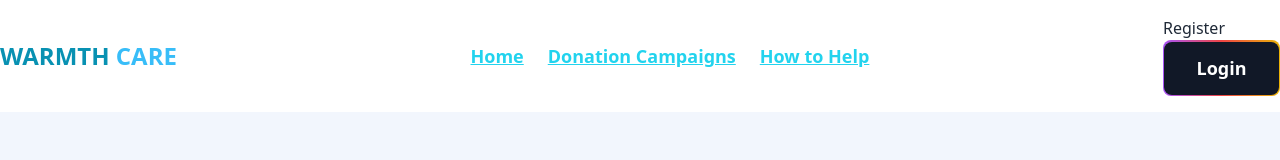
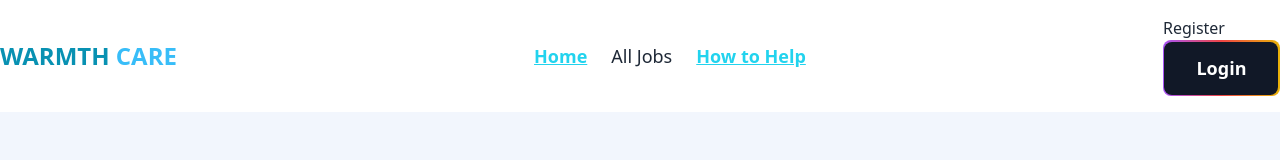
Before and after one commit to SK-Jabed/Job-Portal-Client, a React (Vite) app: page / in a window 1280 px wide. Shown: the top 160 px of the page. Built offline with nearby package versions, Linux system fonts and the light colour scheme; no server answers.

Commit message:
Jobs Card Added to All Jobs Page

```diff
--- a/src/components/Navbar.jsx
+++ b/src/components/Navbar.jsx
@@ -38,9 +38,9 @@ const Navbar = () => {
               ? "text-lg font-bold text-cyan-400 underline"
               : "text-lg font-medium text-gray-800 hover:text-cyan-400"
           }
-        //   to={"/campaigns"}
+          to={"/allJobs"}
         >
-          Donation Campaigns
+          All Jobs
         </NavLink>
       </li>
       <li>
@@ -50,7 +50,7 @@ const Navbar = () => {
               ? "text-lg font-bold text-cyan-400 underline"
               : "text-lg font-medium text-gray-800 hover:text-cyan-400"
           }
-        //   to={"/howToHelp"}
+          //   to={"/howToHelp"}
         >
           How to Help
         </NavLink>
--- a/src/pages/AllJobs/AllJobs.jsx
+++ b/src/pages/AllJobs/AllJobs.jsx
@@ -1,9 +1,19 @@
 import React from 'react';
+import { useLoaderData } from 'react-router-dom';
 
 const AllJobs = () => {
+    const jobs = useLoaderData();
+
     return (
         <div>
-            All Jobs are here
+            All Jobs are here: {jobs.length}
+            <div>
+                {
+                    jobs.map(job => <div>
+                        {jobs.title}
+                    </div>)
+                }
+            </div>
         </div>
     );
 };
--- a/src/routes/Router.jsx
+++ b/src/routes/Router.jsx
@@ -8,6 +8,7 @@ import Login from "../pages/Login/Login";
 import JobDetails from "../pages/JobDetails/JobDetails";
 import PrivateRoute from "./PrivateRoute";
 import JobApply from "../pages/JobApply/JobApply";
+import AllJobs from "../pages/AllJobs/AllJobs";
 
 const router = createBrowserRouter([
   {
@@ -22,7 +23,7 @@ const router = createBrowserRouter([
         path: "/allJobs",
         element: (
           <PrivateRoute>
-            <JobDetails></JobDetails>
+            <AllJobs></AllJobs>
           </PrivateRoute>
         ),
         loader: () => fetch("http://localhost:3000/allJobs"),
```
